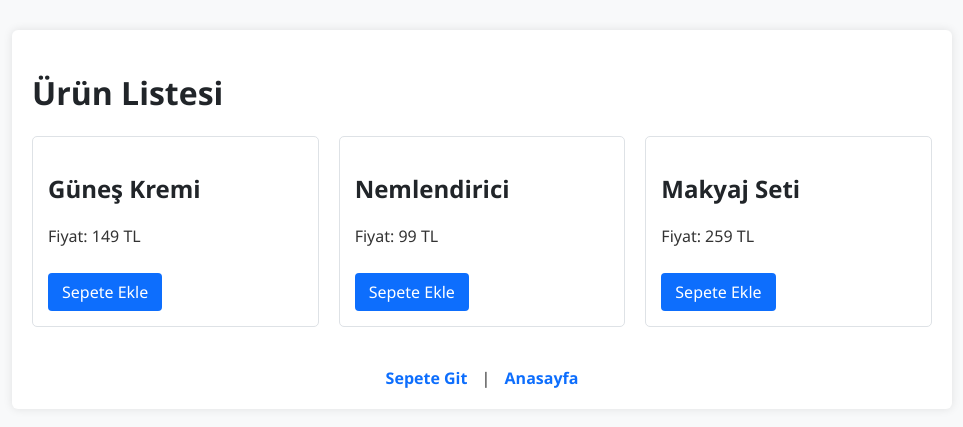
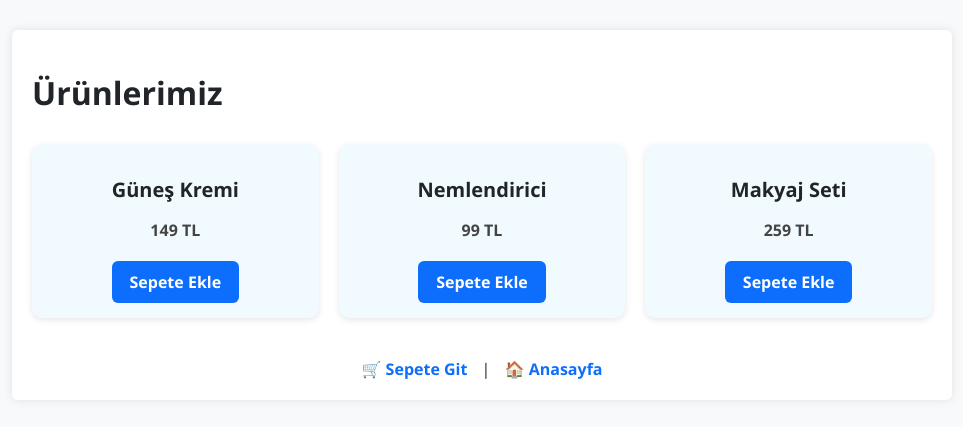
Before and after one commit to Algan65/Sepetinyolu, a Flask app: page /product in a window 1280 px wide. Shown: the top 427 px of the page, without its empty margins (158-1121 px from the left). Run offline with Flask 3, Linux system fonts and the light colour scheme.

Commit message:
Update product.html

```diff
--- a/templates/product.html
+++ b/templates/product.html
@@ -3,24 +3,66 @@
 <head>
     <meta charset="UTF-8">
     <meta name="viewport" content="width=device-width, initial-scale=1.0">
-    <title>Ürünler</title>
+    <title>Ürünler - Sepetinyolu</title>
     <link rel="stylesheet" href="{{ url_for('static', filename='style.css') }}">
+    <style>
+        .products-grid {
+            display: grid;
+            grid-template-columns: repeat(auto-fill, minmax(250px, 1fr));
+            gap: 20px;
+            margin-top: 30px;
+        }
+        .product-card {
+            background-color: #f1fbff;
+            border-radius: 10px;
+            padding: 15px;
+            box-shadow: 0 2px 6px rgba(0,0,0,0.1);
+            text-align: center;
+            transition: transform 0.2s ease;
+        }
+        .product-card:hover {
+            transform: scale(1.03);
+        }
+        .product-card h2 {
+            font-size: 20px;
+            margin-bottom: 10px;
+        }
+        .product-card p {
+            font-size: 16px;
+            color: #444;
+            margin-bottom: 10px;
+        }
+        .product-card .button {
+            background-color: #0d6efd;
+            color: white;
+            padding: 10px 18px;
+            border: none;
+            border-radius: 6px;
+            text-decoration: none;
+            font-weight: bold;
+            display: inline-block;
+        }
+        .product-card .button:hover {
+            background-color: #0b5ed7;
+        }
+    </style>
 </head>
 <body>
     <div class="container">
-        <h1>Ürün Listesi</h1>
-        <div class="products">
+        <h1>Ürünlerimiz</h1>
+        <div class="products-grid">
             {% for product in products %}
-            <div class="product">
+            <div class="product-card">
                 <h2>{{ product.name }}</h2>
-                <p>Fiyat: {{ product.price }} TL</p>
+                <p><strong>{{ product.price }} TL</strong></p>
                 <a href="{{ url_for('add_to_cart', product_id=product.id) }}" class="button">Sepete Ekle</a>
             </div>
             {% endfor %}
         </div>
-        <div class="links">
-            <a href="{{ url_for('cart') }}">Sepete Git</a> |
-            <a href="{{ url_for('home') }}">Anasayfa</a>
+
+        <div class="links" style="margin-top: 40px;">
+            <a href="{{ url_for('cart') }}">🛒 Sepete Git</a> |
+            <a href="{{ url_for('home') }}">🏠 Anasayfa</a>
         </div>
     </div>
 </body>
```
